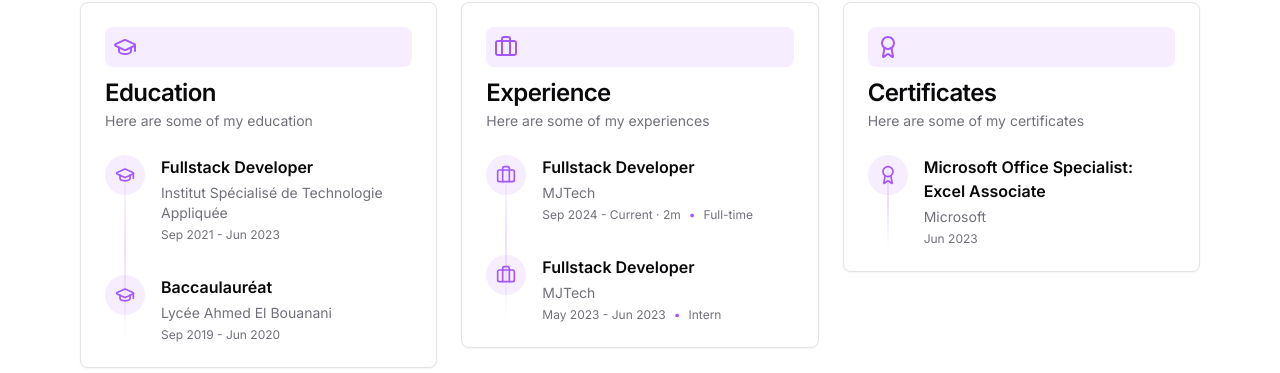
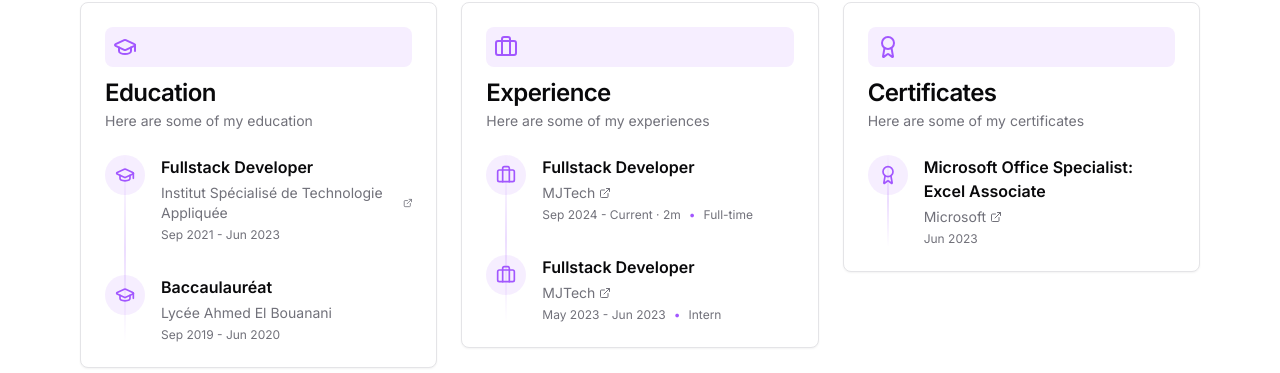
Before and after one commit to itzAymvn/aymvn-portfolio-v2, a Next.js app: page / in a window 1280 px wide. Shown: the part 1603-1976 px from the top of the page. Built offline with nearby package versions, Linux system fonts and the light colour scheme.

Commit message:
feat: Add external links to education, experience, and certificates in resume component

```diff
--- a/components/resume.tsx
+++ b/components/resume.tsx
@@ -6,7 +6,8 @@ import { motion } from "framer-motion"
 import { useInView } from "framer-motion"
 import { useRef } from "react"
 import { useLanguage } from "@/contexts/language-context"
-import { GraduationCapIcon, BriefcaseIcon, AwardIcon } from "lucide-react"
+import { GraduationCapIcon, BriefcaseIcon, AwardIcon, ExternalLinkIcon } from "lucide-react"
+import Link from "next/link"
 
 export function Resume() {
 	const ref = useRef(null)
@@ -109,7 +110,18 @@ export function Resume() {
 										</div>
 										<div className="ml-14 space-y-1">
 											<h3 className="font-semibold">{edu.degree}</h3>
-											<p className="text-sm text-muted-foreground">{edu.institution}</p>
+											{edu.link ? (
+												<Link
+													href={edu.link}
+													target="_blank"
+													className="text-sm text-muted-foreground hover:underline flex items-center gap-1"
+												>
+													{edu.institution}
+													<ExternalLinkIcon className="h-3 w-3" />
+												</Link>
+											) : (
+												<p className="text-sm text-muted-foreground">{edu.institution}</p>
+											)}
 											<p className="text-xs text-muted-foreground">
 												{getDateRange(edu.start, edu.end)}
 											</p>
@@ -139,7 +151,18 @@ export function Resume() {
 										</div>
 										<div className="ml-14 space-y-1">
 											<h3 className="font-semibold">{exp.title}</h3>
-											<p className="text-sm text-muted-foreground">{exp.company}</p>
+											{exp.link ? (
+												<Link
+													href={exp.link}
+													target="_blank"
+													className="text-sm text-muted-foreground hover:underline flex items-center gap-1"
+												>
+													{exp.company}
+													<ExternalLinkIcon className="h-3 w-3" />
+												</Link>
+											) : (
+												<p className="text-sm text-muted-foreground">{exp.company}</p>
+											)}
 											<div className="flex items-center gap-2">
 												<p className="text-xs text-muted-foreground">
 													{getDateRange(exp.start, exp.end)}
@@ -177,7 +200,18 @@ export function Resume() {
 										</div>
 										<div className="ml-14 space-y-1">
 											<h3 className="font-semibold">{cert.name}</h3>
-											<p className="text-sm text-muted-foreground">{cert.issuer}</p>
+											{cert.link ? (
+												<Link
+													href={cert.link}
+													target="_blank"
+													className="text-sm text-muted-foreground hover:underline flex items-center gap-1"
+												>
+													{cert.issuer}
+													<ExternalLinkIcon className="h-3 w-3" />
+												</Link>
+											) : (
+												<p className="text-sm text-muted-foreground">{cert.issuer}</p>
+											)}
 											<p className="text-xs text-muted-foreground">{formatDate(cert.date)}</p>
 										</div>
 									</div>
--- a/data/resume.ts
+++ b/data/resume.ts
@@ -3,6 +3,7 @@ export const resume = {
 		{
 			degree: "Fullstack Developer",
 			institution: "Institut Spécialisé de Technologie Appliquée",
+			link: "https://www.myway.ac.ma/fr/etablissement/P010",
 			start: new Date("2021-09-01"),
 			end: new Date("2023-06-01"),
 		},
@@ -17,6 +18,7 @@ export const resume = {
 		{
 			name: "Microsoft Office Specialist: Excel Associate",
 			issuer: "Microsoft",
+			link: "https://drive.google.com/file/d/1zu-aiFrWBSx_wE0YRXaTdplk129Fl_9S/view?usp=sharing",
 			date: new Date("2023-06-01"),
 		},
 	],
@@ -24,12 +26,14 @@ export const resume = {
 		{
 			title: "Fullstack Developer",
 			company: "MJTech",
+			link: "https://mjtech-solution.com/",
 			start: new Date("2024-09-01"),
 			type: "Full-time",
 		},
 		{
 			title: "Fullstack Developer",
 			company: "MJTech",
+			link: "https://mjtech-solution.com/",
 			start: new Date("2023-05-01"),
 			end: new Date("2023-06-01"),
 			type: "Intern",
```
